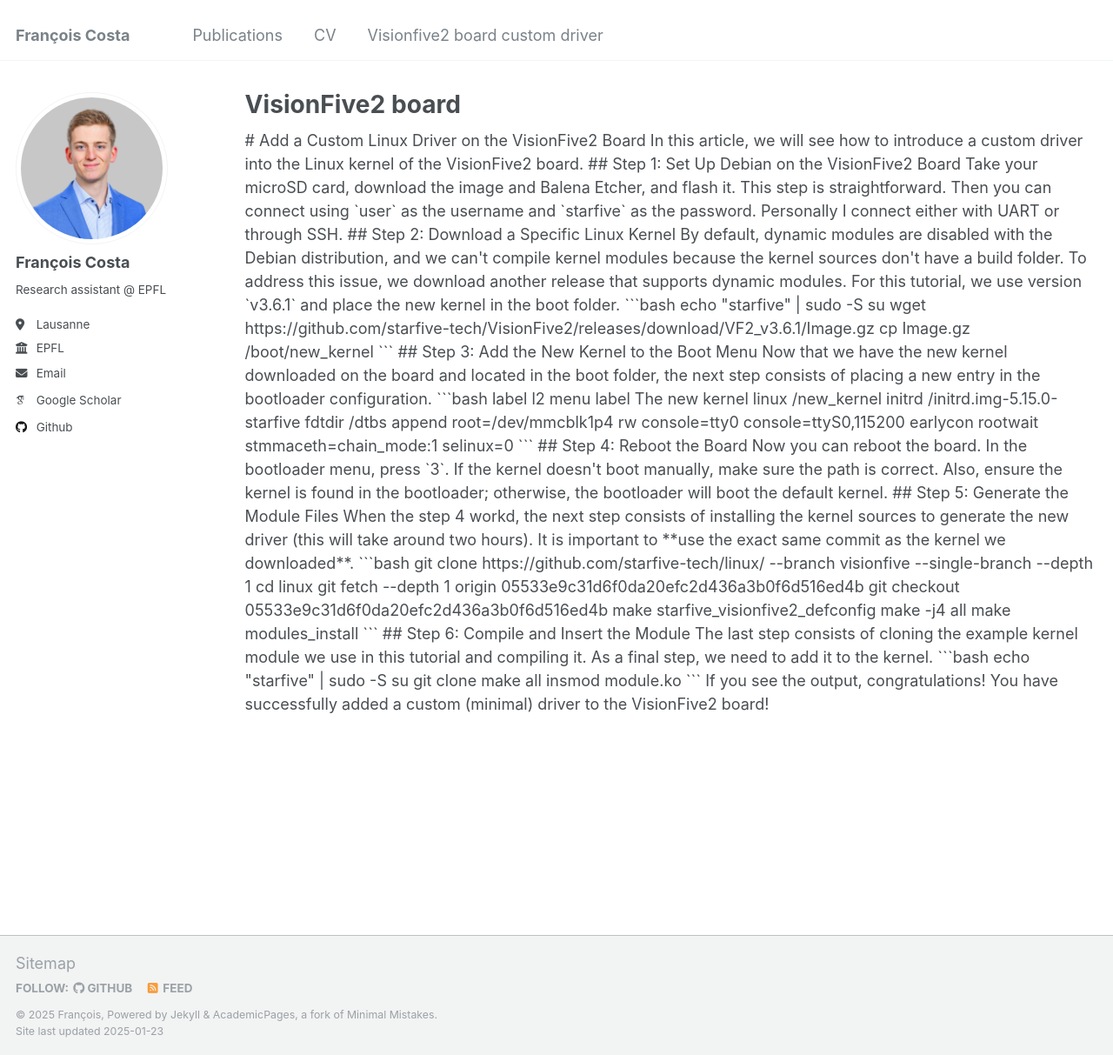
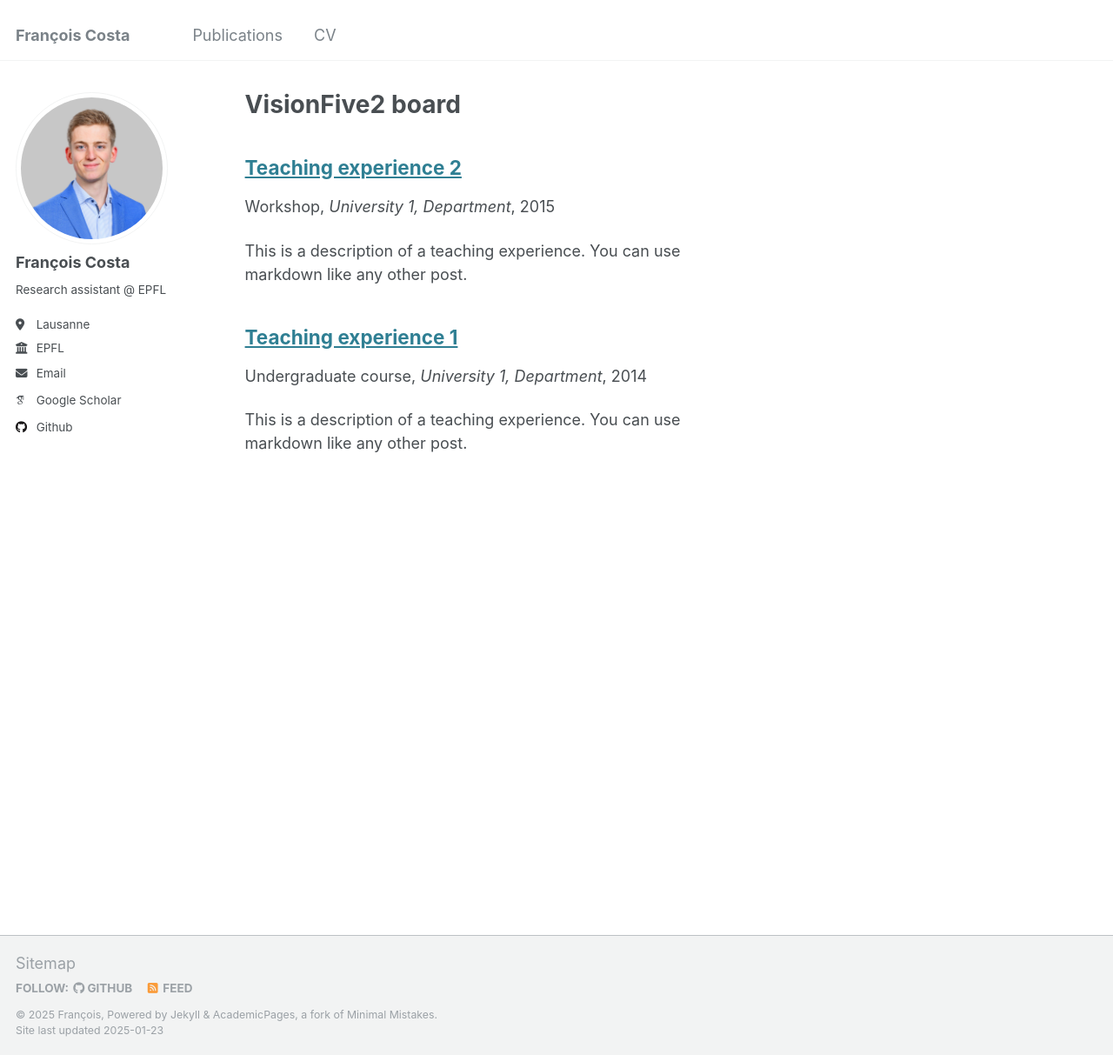
Before and after one commit to francois141/francois141.github.io, a Jekyll site: the page built from _pages/teaching.html, in a window 1280 px wide and 1213 px high. Shown: the whole window at 87% size. Built offline with Jekyll 4.4.1, drawn with Linux system fonts in a browser that asks for light colours; some web fonts are replaced.

Commit message:
change stuff

````diff
--- a/_data/navigation.yml
+++ b/_data/navigation.yml
@@ -10,6 +10,3 @@
 
   - title: "CV"
     url: /cv/
-
-  - title: "Visionfive2 board custom driver"
-    url: /visionfive2-board-driver/
--- a/_pages/teaching.html
+++ b/_pages/teaching.html
@@ -5,66 +5,8 @@
 author_profile: true
 ---
 
-# Add a Custom Linux Driver on the VisionFive2 Board
+{% include base_path %}
 
-In this article, we will see how to introduce a custom driver into the Linux kernel of the VisionFive2 board.
-
-## Step 1: Set Up Debian on the VisionFive2 Board
-
-Take your microSD card, download the image and Balena Etcher, and flash it. This step is straightforward. Then you can connect using `user` as the username and `starfive` as the password. Personally I connect either with UART or through SSH.
-
-## Step 2: Download a Specific Linux Kernel
-
-By default, dynamic modules are disabled with the Debian distribution, and we can't compile kernel modules because the kernel sources don't have a build folder. To address this issue, we download another release that supports dynamic modules. For this tutorial, we use version `v3.6.1` and place the new kernel in the boot folder.
-
-```bash
-echo "starfive" | sudo -S su
-wget https://github.com/starfive-tech/VisionFive2/releases/download/VF2_v3.6.1/Image.gz
-cp Image.gz /boot/new_kernel
-```
-
-## Step 3: Add the New Kernel to the Boot Menu
-
-Now that we have the new kernel downloaded on the board and located in the boot folder, the next step consists of placing a new entry in the bootloader configuration.
-
-```bash
-label l2
-    menu label The new kernel
-    linux /new_kernel
-    initrd /initrd.img-5.15.0-starfive
-
-    fdtdir /dtbs
-    append root=/dev/mmcblk1p4 rw console=tty0 console=ttyS0,115200 earlycon rootwait stmmaceth=chain_mode:1 selinux=0
-```
-
-## Step 4: Reboot the Board
-
-Now you can reboot the board. In the bootloader menu, press `3`. If the kernel doesn't boot manually, make sure the path is correct. Also, ensure the kernel is found in the bootloader; otherwise, the bootloader will boot the default kernel.
-
-## Step 5: Generate the Module Files
-
-When the step 4 workd, the next step consists of installing the kernel sources to generate the new driver (this will take around two hours). It is important to **use the exact same commit as the kernel we downloaded**.
-
-```bash
-git clone https://github.com/starfive-tech/linux/ --branch visionfive --single-branch --depth 1
-cd linux
-git fetch --depth 1 origin 05533e9c31d6f0da20efc2d436a3b0f6d516ed4b
-git checkout 05533e9c31d6f0da20efc2d436a3b0f6d516ed4b
-
-make starfive_visionfive2_defconfig
-make -j4 all
-make modules_install
-```
-
-## Step 6: Compile and Insert the Module
-
-The last step consists of cloning the example kernel module we use in this tutorial and compiling it. As a final step, we need to add it to the kernel.
-
-```bash
-echo "starfive" | sudo -S su
-git clone <ADD URL>
-make all
-insmod module.ko
-```
-
-If you see the output, congratulations! You have successfully added a custom (minimal) driver to the VisionFive2 board!
+{% for post in site.teaching reversed %}
+  {% include archive-single.html %}
+{% endfor %}
````
Also changed, not shown: _posts/20024-10-01-driver-visionfive2.md (renamed from _posts/2009-10-01-driver-visionfive2.md).
